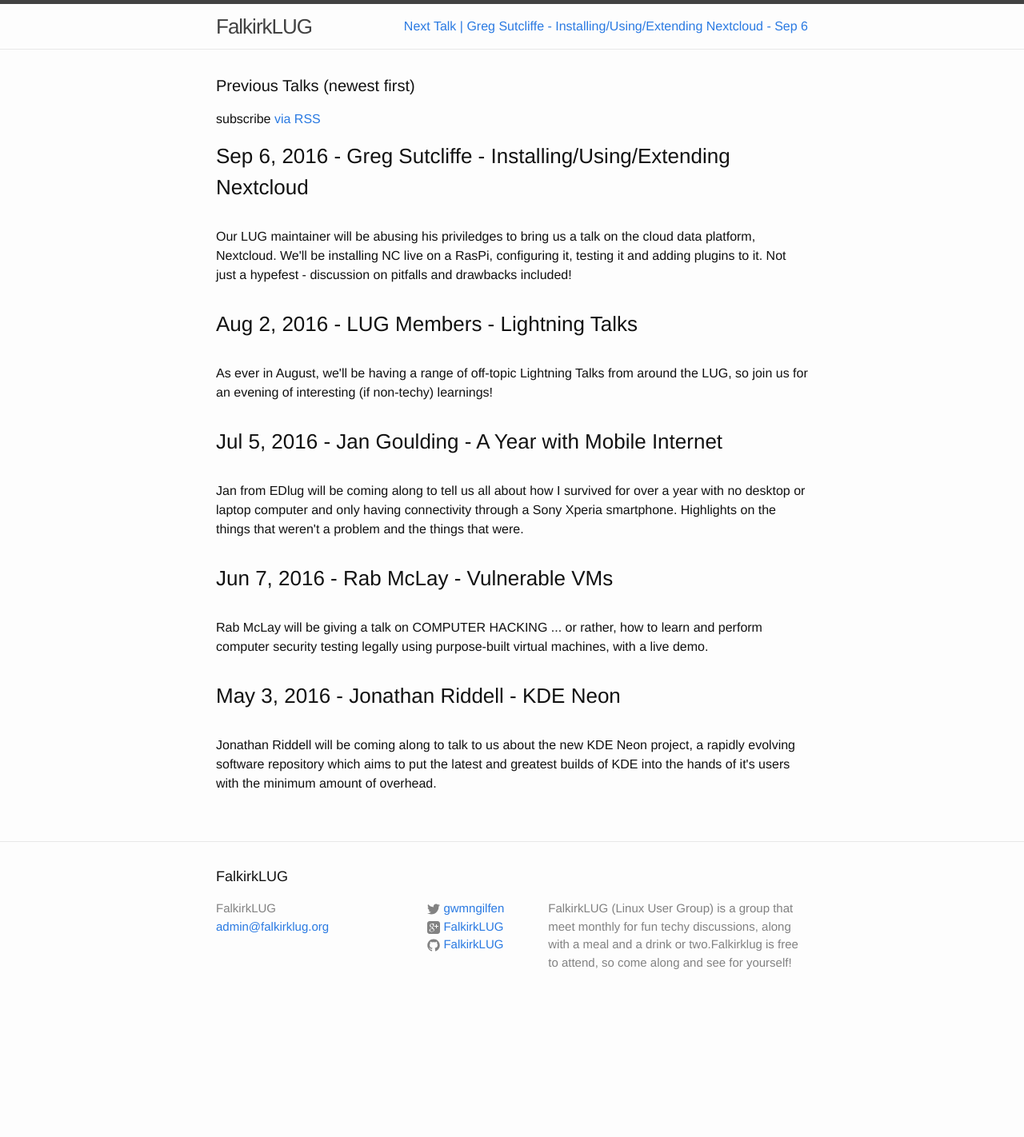
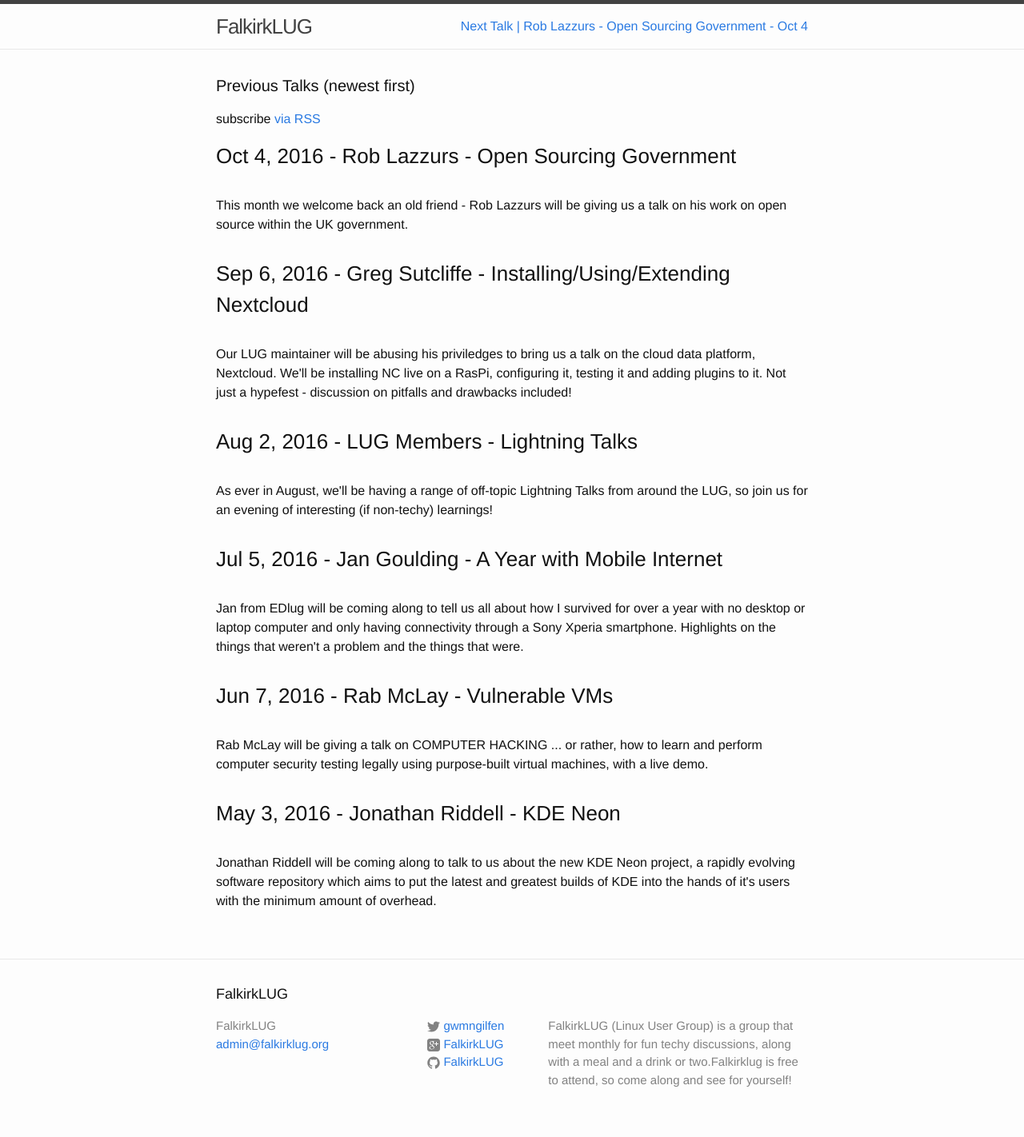
Before and after one commit to FalkirkLUG/FalkirkLUG.github.io, a Jekyll site: the page built from talks.md, in a window 1280 px wide. Shown: the whole page at 80% size. Built offline with Jekyll 4.4.1, drawn with Linux system fonts in a browser that asks for light colours; before the commit the page ends 1275 px from its top, so only the background shows below that.

Commit message:
October Talk

```diff
--- a/_data/talks.yml
+++ b/_data/talks.yml
@@ -36,3 +36,9 @@
     cloud data platform, Nextcloud. We'll be installing NC live on a RasPi,
     configuring it, testing it and adding plugins to it. Not just a hypefest -
     discussion on pitfalls and drawbacks included!
+- speaker: 'Rob Lazzurs'
+  title:   'Open Sourcing Government'
+  date: 2016-10-04
+  description: |
+    This month we welcome back an old friend - Rob Lazzurs will be giving us a
+    talk on his work on open source within the UK government.
```
